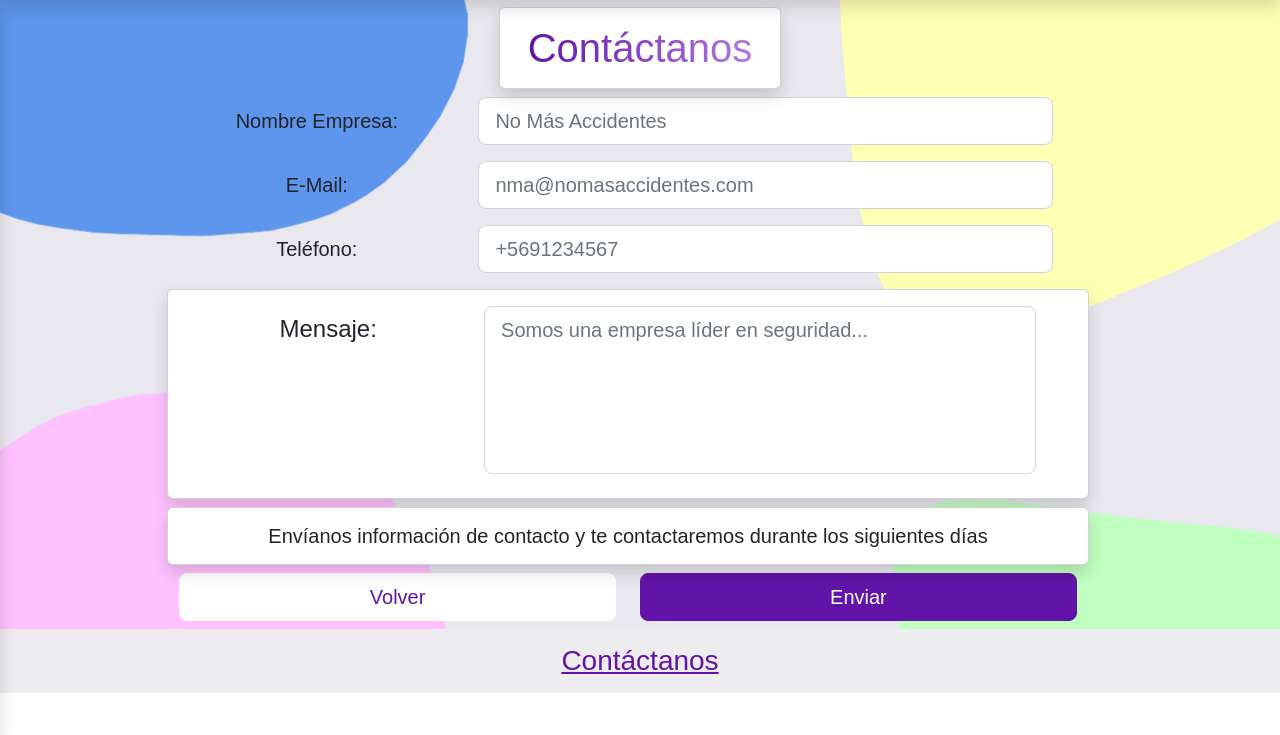
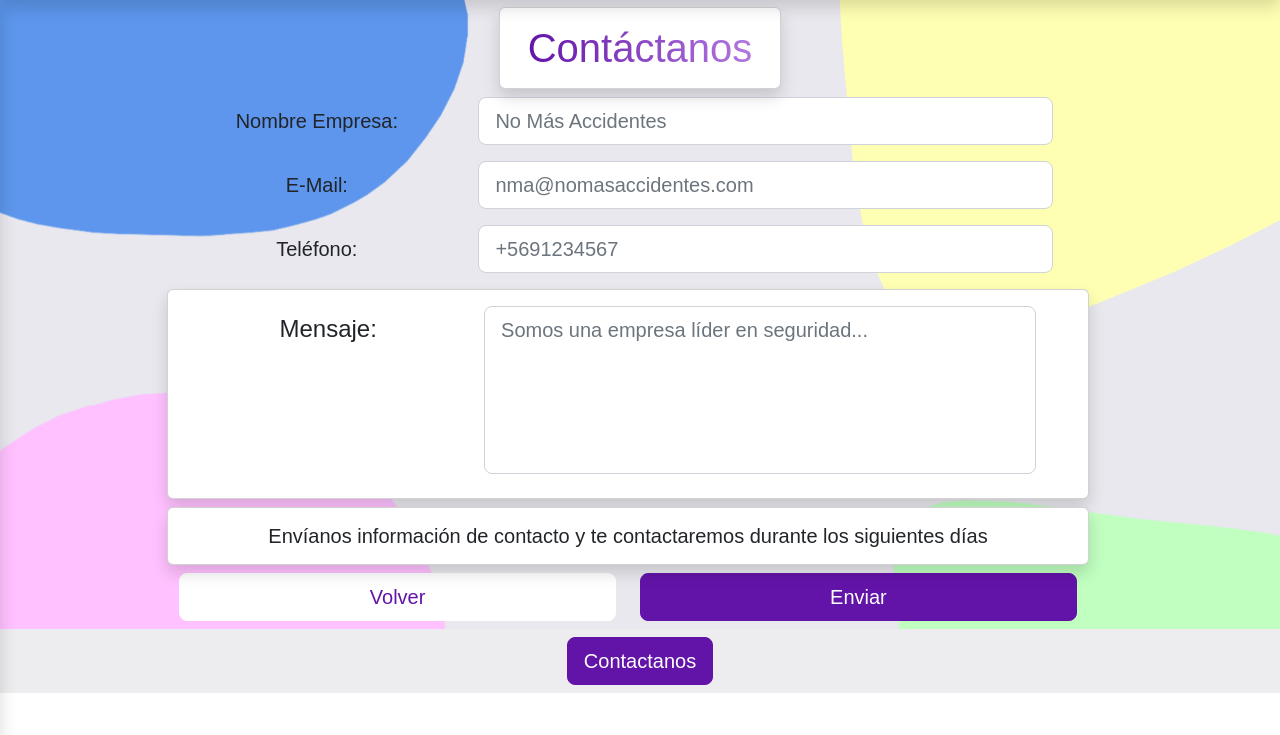
Before and after one commit to danielrojasrabael/Portafolio-Informatica-003D, a Django app: page /contactanos/ in a window 1280 px wide. Shown: the part 65-800 px from the top of the page. Run offline with Django 4.2, Linux system fonts and the light colour scheme; some web fonts are replaced.

Commit message:
Boton footer
Link de contactanos ahora se muestra como boton

```diff
--- a/SSAP_Web/SSAP/templates/SSAP/base.html
+++ b/SSAP_Web/SSAP/templates/SSAP/base.html
@@ -97,7 +97,7 @@
         </footer>
         {%else%}
         <footer class="pie">
-            <h3><a href="{%url 'contactanos'%}" style="color: rgb(99, 20, 168);">Contáctanos</a></h3>
+            <h3><a href="{%url 'contactanos'%}" class="btn btn-primary btn-lg">Contactanos</a></h3>
         </footer>
         {%endif%}
     </body>
```
